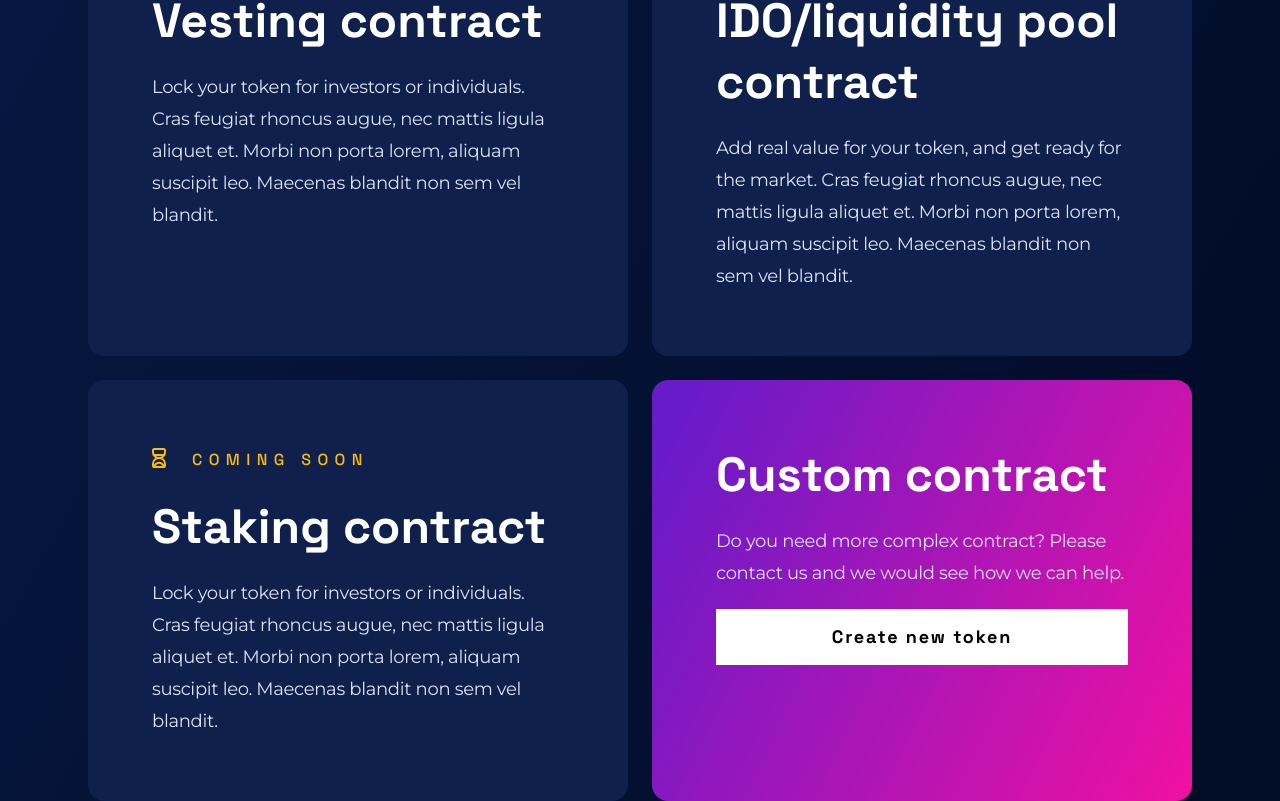
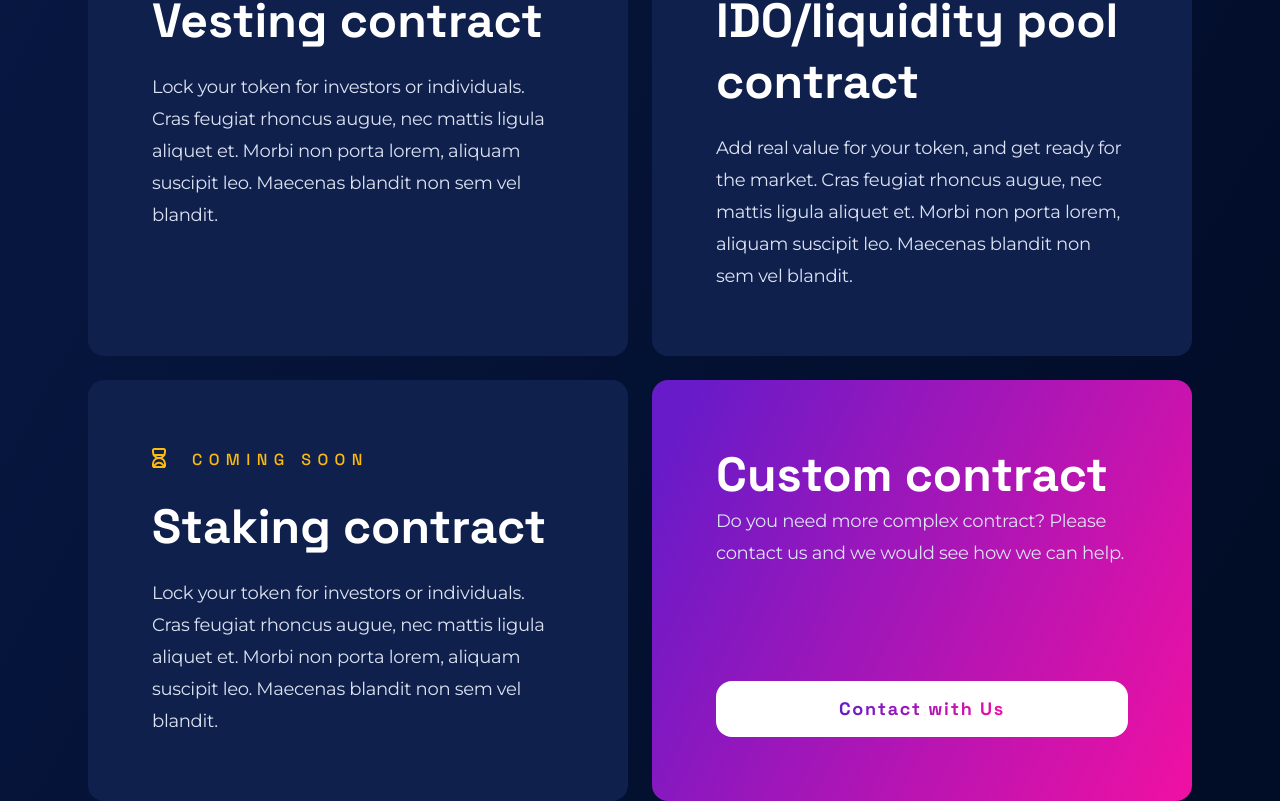
Before and after one commit to atomiklabs/deploycontracts.io, a Next.js app: page / in a window 1280 px wide. Shown: the part 880-1681 px from the top of the page. Built offline with nearby package versions, Linux system fonts and the light colour scheme.

Commit message:
add gradient text, justify-between elements

```diff
--- a/components/Contracts.tsx
+++ b/components/Contracts.tsx
@@ -95,18 +95,20 @@ export default function Contracts() {
               )
             })}
 
-            <div className='col-span-full lg:col-span-6 flex flex-col gap-y-5 bg-[linear-gradient(115.82deg,#671BC9_5.15%,#FD0F9E_108.88%)] rounded-2xl p-6 md:p-12 lg:p-16'>
+            <div className='col-span-full lg:col-span-6 flex flex-col justify-between gap-y-5 bg-[linear-gradient(115.82deg,#671BC9_5.15%,#FD0F9E_108.88%)] rounded-2xl p-6 md:p-12 lg:p-16'>
+              <div>
                 <H3>
                   <h3>Custom contract</h3>
                 </H3>
                 <div className='text-gray-100 tracking-[-0.02rem]'>
                   Do you need more complex contract? Please contact us and we would see how we can help.
                 </div>
-              <div className=''>
+              </div>
               <PrimaryButton>
-                  <div className='py-3 px-11 whitespace-nowrap bg-white text-black'>Create new token</div>
+                <a href='/' className='py-3 px-11 w-full h-full inline-block whitespace-nowrap rounded-2xl bg-white'>
+                  <span className='gradient-text'>Contact with Us</span>
+                </a>
               </PrimaryButton>
-              </div>
             </div>
           </Grid>
         </div>
--- a/styles/utilities.scss
+++ b/styles/utilities.scss
@@ -59,3 +59,10 @@
     background: linear-gradient(115.82deg, #671bc9 5.15%, #fd0f9e 108.88%);
   }
 }
+
+.gradient-text {
+  position: relative;
+  background: linear-gradient(115.82deg, #671bc9 5.15%, #fd0f9e 108.88%);
+  -webkit-background-clip: text;
+  -webkit-text-fill-color: transparent;
+}
```
Lines whose indentation alone changed are shown as unchanged.
